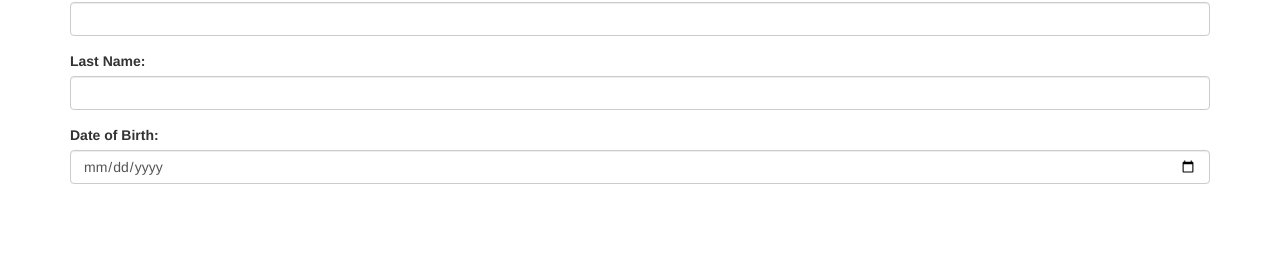
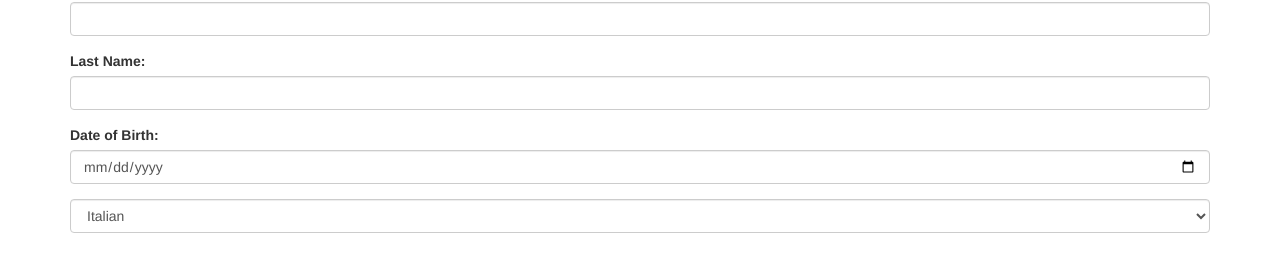
Before and after one commit to jhenager/survey, a plain HTML site: page index.html in a window 1280 px wide. Shown: the part 93-364 px from the top of the page. Drawn offline with Linux system fonts and the light colour scheme.

Commit message:
Add form for favorite foods
Co-authored-by: James Henager <jameschenager@gmail.com>

```diff
--- a/index.html
+++ b/index.html
@@ -31,7 +31,17 @@
         <label for="born">Date of Birth:</label>
         <input id="born" class="form-control" type="date">
       </div>
+
       <!-- Favorite Foods [Drop-down] -->
+      <div>
+        <select class="form-control" id="favFood">
+          <option>Italian</option>
+          <option>Mexican</option>
+          <option>Chinese</option>
+          <option>Thai</option>
+          <option>Japanese</option>
+        </select>
+      </div>
       <!-- Favorite Music [Radio] -->
       <!-- Favorite Color [Color] -->
     </div>
```
